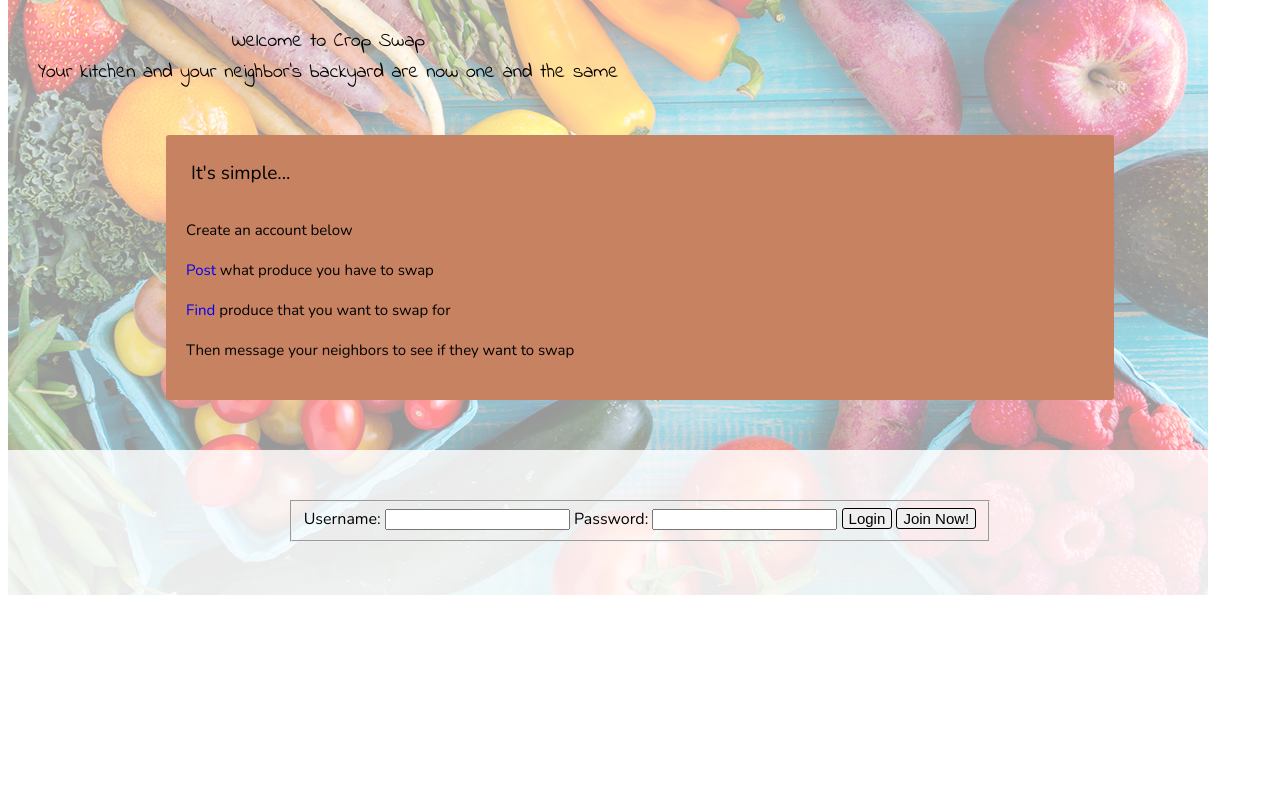
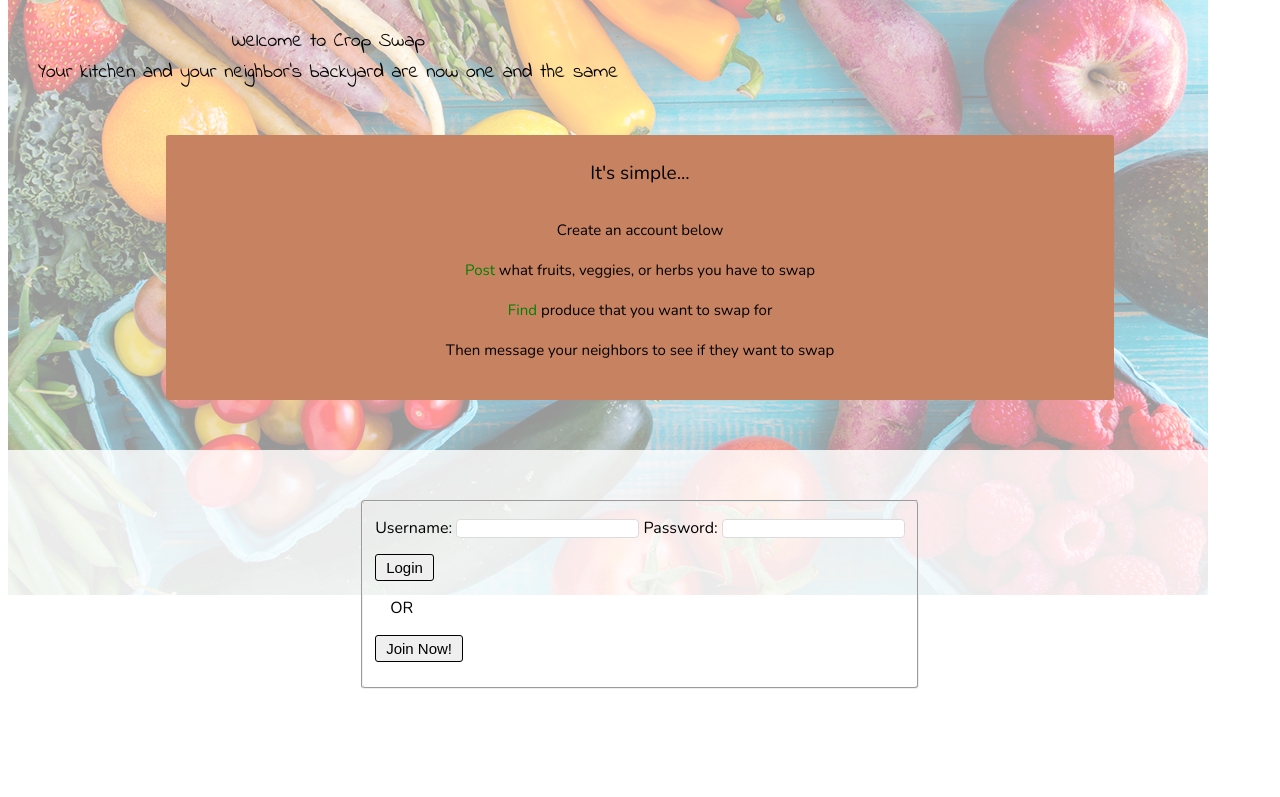
Before and after one commit to oneEyedBunny/Crop-Swap, a website: page public/index.html in a window 1280 px wide. Shown: the part 213-1010 px from the top of the page. Before the commit the page ends 863 px from the top, so only its background shows below. Drawn offline with nearby package versions, Linux system fonts and the light colour scheme; files whose address does not match are found by name.

Commit message:
Improve form layout on index page

```diff
--- a/public/index.html
+++ b/public/index.html
@@ -32,7 +32,7 @@
       <p> It's simple...</p>
       <ul id="welcome-list">
         <li> Create an account below</li>
-        <li> <a href = "createPost.html">Post</a> what produce you have to swap</li>
+        <li> <a href = "createPost.html">Post</a> what fruits, veggies, or herbs you have to swap</li>
         <li> <a href = "results.html"> Find</a> produce that you want to swap for</li>
         <li> Then message your neighbors to see if they want to swap</li>
       </ul>
@@ -47,8 +47,10 @@
             <input type ="password" name= "password" maxlength="20"/>
           </label>
           <input id="existingUser" input type = "button" value = "Login" onclick = "loginUser()"/>
+          <p>OR</p>
+          <input id="new-user" type="button" value="Join Now!" onclick="createAccountForm()"/>
+        </fieldset>
       </form>
-      <input id="new-user" type="button" value="Join Now!" onclick="createAccountForm()"/>
       </div>
       <script type= "text/javascript" src = "https://ajax.googleapis.com/ajax/libs/jquery/3.1.1/jquery.min.js"></script>
       <script type= "text/javascript" src = "scripts/app.js"></script>
--- a/public/main.css
+++ b/public/main.css
@@ -24,7 +24,7 @@ body {
 
 .right-nav-container {
   float: right;
-  margin: 25px;
+  margin: 30px 15px 15px;
 }
 
 .left-nav-container {
@@ -44,6 +44,7 @@ a:visited,
 a:link,
 a:active {
   text-decoration: none;
+  color: green;
 }
 
 /********** body index.html ************/
@@ -76,10 +77,11 @@ a:active {
   width: 75%;
   margin: auto;
   border-radius: 3px;
+  text-align: center;
 }
 
 #what-to-do > p {
-  padding: 25px 0px 0px 25px;
+  padding-top: 25px;
   font-size: 19px;
 }
 
@@ -104,10 +106,28 @@ a:active {
   margin-top: 50px;
 }
 
+fieldset {
+ border-radius: 4px;
+ padding-top: 15px;
+}
+
+fieldset p {
+  margin-left: 15px;
+}
+
 #new-user, #existingUser {
   border: 1px solid black;
   border-radius: 3px;
   font-size: 15px;
+  display: block;
+  margin: 15px 0px;
+  padding: 4px 10px;
+}
+
+input {
+/* background-color: #E8E8E8; */
+border: 1px solid #DBDBDB;
+border-radius: 4px;
 }
 
 /********** body  results.html ************/
```
Lines whose indentation alone changed are shown as unchanged.
